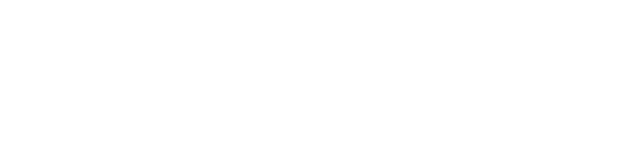
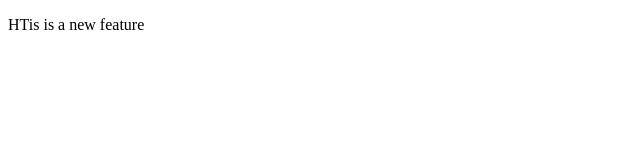
Before and after one commit to ishfaqqahmadd/localRepo, a plain HTML site: page index.html in a window 1280 px wide. Shown: the whole page, without its empty margins (0-640 px from the left). Drawn offline with Linux system fonts and the light colour scheme.

Commit message:
html chagned

```diff
--- a/index.html
+++ b/index.html
@@ -7,5 +7,9 @@
 </head>
 <body>
 
+    <p>
+        HTis is a new feature
+    </p>
+
 </body>
 </html>
```
Also changed, not shown: 1 other file.
